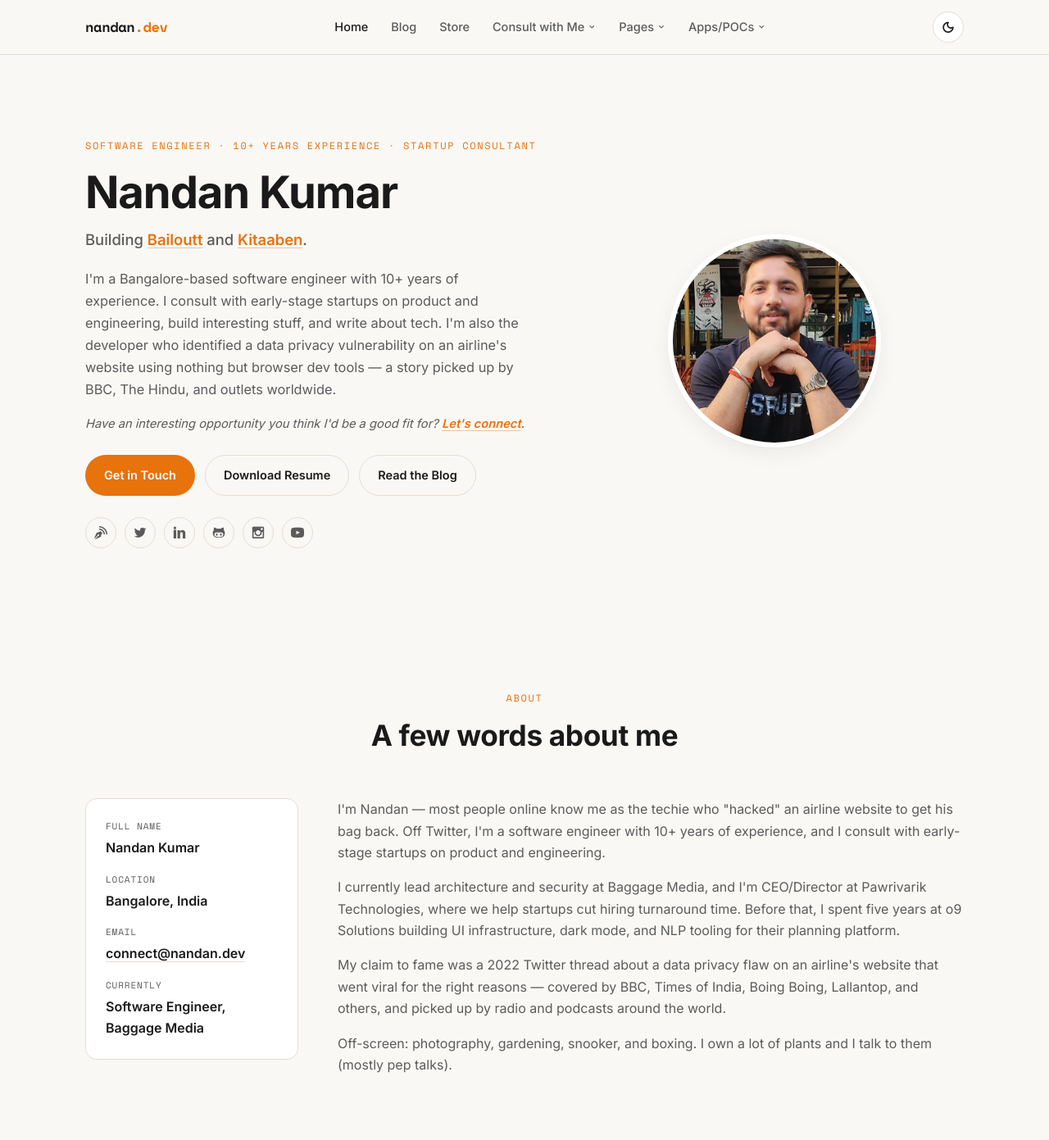
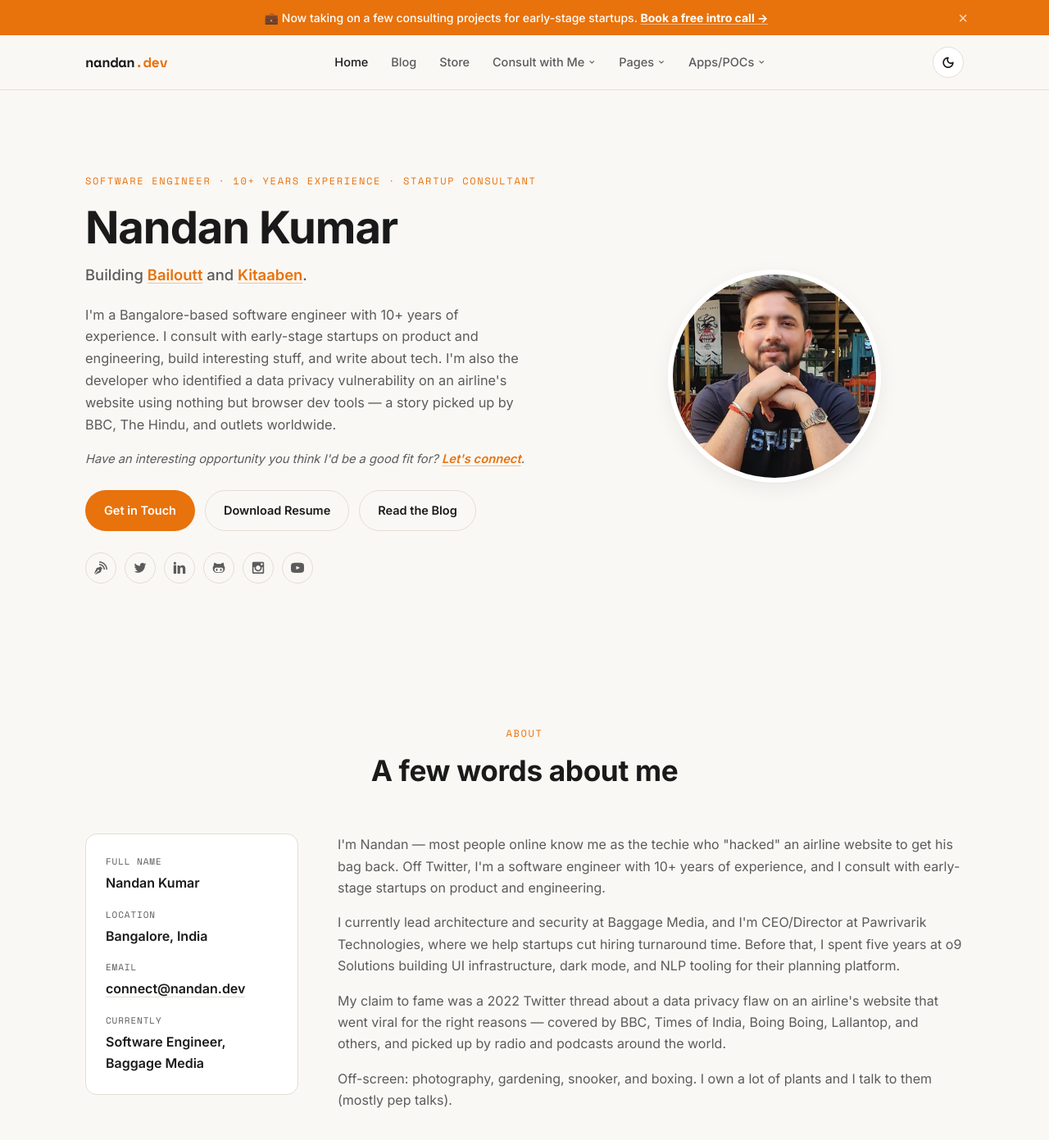
Before and after one commit to sirius93/sirius93.github.io, a Jekyll site: the page index.html, which Jekyll copies as it is, in a window 1280 px wide and 1400 px high. Shown: the top 1391 px of the window at 82% size. Built offline with Jekyll 4.4.1, drawn with Linux system fonts in a browser that asks for light colours; some web fonts are replaced.

Commit message:
Add a dismissible announcement bar promoting consulting
Site-wide strip above the nav (homepage + every Jekyll page), picked
for best ROI: consulting bookings via Topmate are the most directly
monetizable action on the site (a paid intro call), and were
previously underexposed -- only reachable via a nav dropdown, never
pitched anywhere in the page content itself. The hero already covers
the "open to opportunities" and product-building angles, so this
banner adds a distinct funnel rather than duplicating an existing one.

Dismissible via a close button; dismissal is stored in
sessionStorage (not localStorage) so it reappears on the visitor's
next visit instead of being permanently gone after one click --
keeps repeat-visit ROI without being naggy within a single session.

Verified via a real Jekyll build that it renders identically on both
index.html and pages/* content pages.

Co-Authored-By: Claude Sonnet 5 <noreply@anthropic.com>

```diff
--- a/css/site.css
+++ b/css/site.css
@@ -132,6 +132,62 @@ section.bg-alt { background: var(--bg-alt); }
 .btn-primary:hover { box-shadow: var(--shadow); }
 .btn-ghost { background: transparent; color: var(--text); border-color: var(--border); }
 .btn-ghost:hover { border-color: var(--accent); color: var(--accent); }
+
+/* ---------- Announcement bar ---------- */
+.announce-bar {
+  background: var(--accent);
+  color: var(--accent-ink);
+}
+.announce-bar .container {
+  display: flex;
+  align-items: center;
+  justify-content: center;
+  gap: 16px;
+  padding: 10px 44px 10px 24px;
+  position: relative;
+  min-height: 40px;
+}
+.announce-bar p {
+  margin: 0;
+  color: var(--accent-ink);
+  font-size: 14px;
+  font-weight: 500;
+  text-align: center;
+}
+.announce-bar a {
+  color: var(--accent-ink);
+  font-weight: 700;
+  text-decoration: underline;
+  text-decoration-color: color-mix(in srgb, var(--accent-ink) 50%, transparent);
+  text-underline-offset: 2px;
+  white-space: nowrap;
+}
+.announce-bar a:hover { text-decoration-color: var(--accent-ink); }
+.announce-close {
+  position: absolute;
+  right: 12px;
+  top: 50%;
+  transform: translateY(-50%);
+  width: 26px;
+  height: 26px;
+  display: inline-flex;
+  align-items: center;
+  justify-content: center;
+  background: transparent;
+  border: none;
+  color: var(--accent-ink);
+  font-size: 20px;
+  line-height: 1;
+  cursor: pointer;
+  opacity: 0.75;
+  border-radius: 999px;
+}
+.announce-close:hover { opacity: 1; background: color-mix(in srgb, var(--accent-ink) 15%, transparent); }
+.announce-bar.hidden { display: none; }
+@media (max-width: 640px) {
+  .announce-bar p { font-size: 13px; }
+  .announce-bar .container { padding: 10px 40px 10px 16px; text-align: center; }
+}
 
 /* ---------- Nav ---------- */
 .site-nav {
--- a/index.html
+++ b/index.html
@@ -65,6 +65,13 @@
 
 <body>
 <div id="page">
+
+<div class="announce-bar" id="announceBar">
+  <div class="container">
+    <p>💼 Now taking on a few consulting projects for early-stage startups. <a target="_blank" rel="noopener" href="https://topmate.io/nandan">Book a free intro call →</a></p>
+    <button class="announce-close" type="button" aria-label="Dismiss announcement">×</button>
+  </div>
+</div>
 
 <nav class="site-nav">
   <div class="container">
--- a/js/site.js
+++ b/js/site.js
@@ -1,5 +1,20 @@
 (function () {
   "use strict";
+
+  /* Announcement bar — dismiss for the current session only, reappears on next visit */
+  var announceBar = document.getElementById("announceBar");
+  if (announceBar) {
+    if (sessionStorage.getItem("announceDismissed")) {
+      announceBar.classList.add("hidden");
+    }
+    var announceClose = announceBar.querySelector(".announce-close");
+    if (announceClose) {
+      announceClose.addEventListener("click", function () {
+        announceBar.classList.add("hidden");
+        sessionStorage.setItem("announceDismissed", "1");
+      });
+    }
+  }
 
   /* Theme toggle — persisted, defaults to OS preference */
   var root = document.documentElement;
```
Also changed, not shown: _layouts/default.html (+7 -0 lines).
